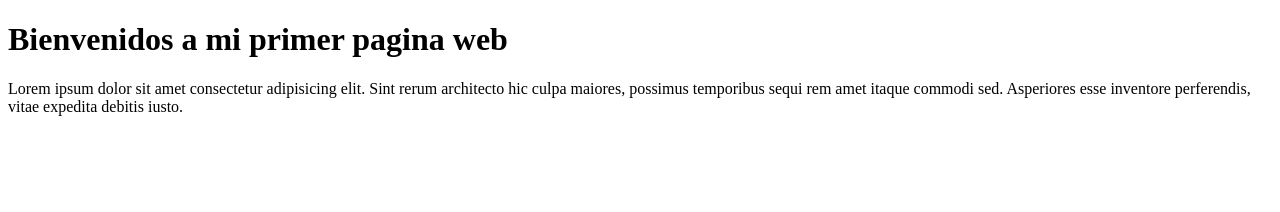
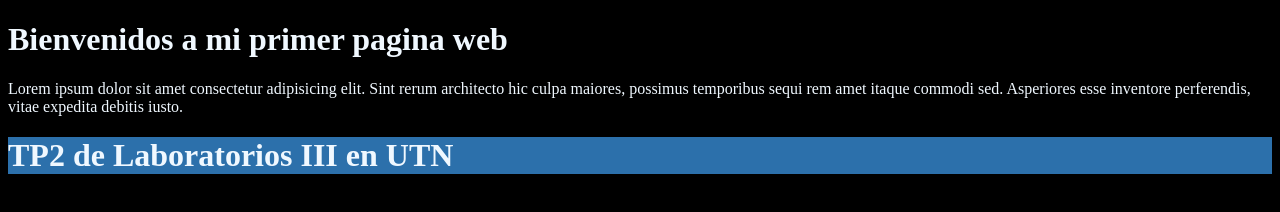
Before and after one commit to KevinLlabot/TP2, a plain HTML site: page Fusion sin confilctos/index.html in a window 1280 px wide. Drawn offline with Linux system fonts and the light colour scheme.

Commit message:
desde rama2 le damos stilo

```diff
--- a/Fusion sin confilctos/index.html
+++ b/Fusion sin confilctos/index.html
@@ -4,10 +4,10 @@
         <meta charset="UTF-8">
         <title>TP2 Laboratorios III</title>
     </head>
-    <body>
-        <h1>Bienvenidos a mi primer pagina web</h1>
-        <p>Lorem ipsum dolor sit amet consectetur adipisicing elit. Sint rerum architecto hic culpa maiores, possimus temporibus sequi rem amet itaque commodi sed. Asperiores esse inventore perferendis, vitae expedita debitis iusto.</p>
-
+    <body style="background-color: black;">
+        <h1 style="color: aliceblue;">Bienvenidos a mi primer pagina web</h1>
+        <p style="color: aliceblue;">Lorem ipsum dolor sit amet consectetur adipisicing elit. Sint rerum architecto hic culpa maiores, possimus temporibus sequi rem amet itaque commodi sed. Asperiores esse inventore perferendis, vitae expedita debitis iusto.</p>
+         <h1 style="color: aliceblue; background-color: rgb(44, 112, 171);"> TP2 de Laboratorios III en UTN</h1>
 
     </body>
 </html>
```
